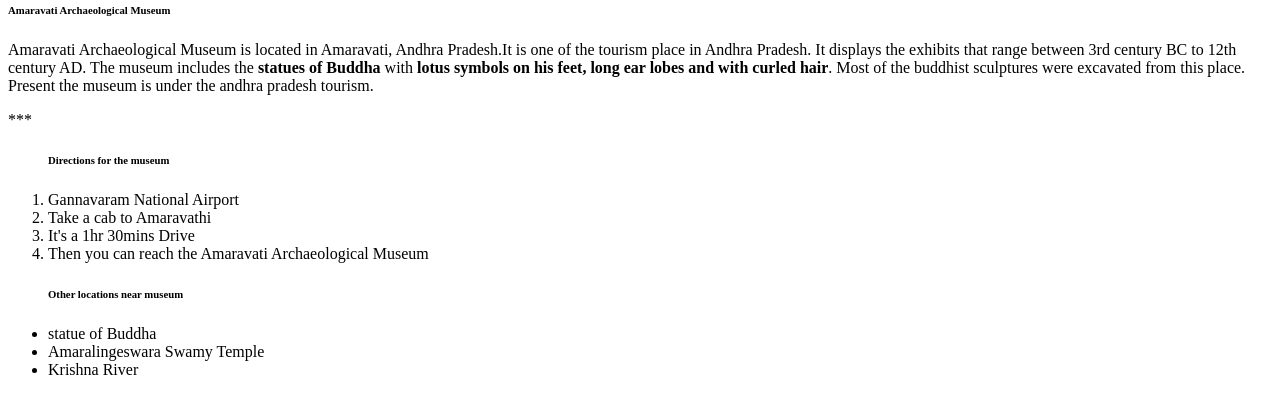
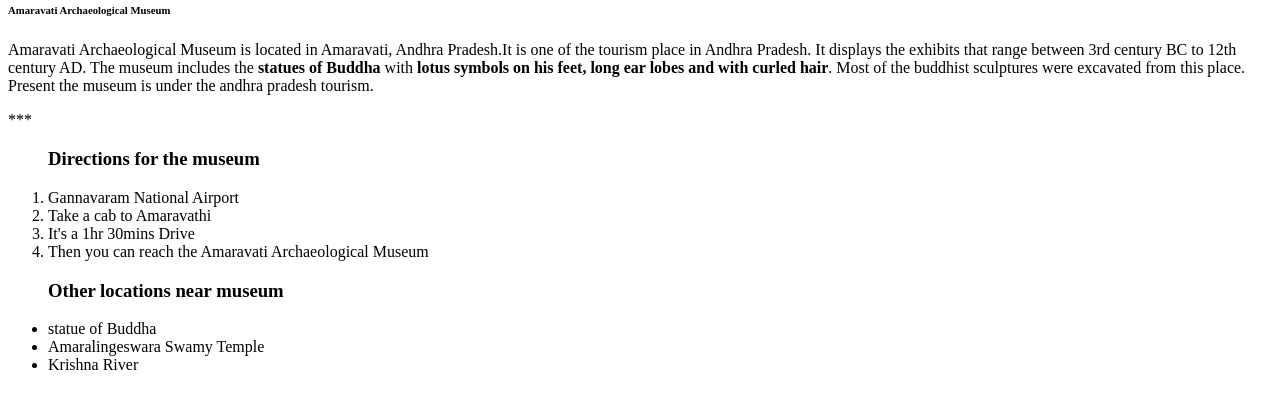
Before and after one commit to 44-563-Web-Apps-F22/44563-webapps-assignment-3-Abhivallabhaneni, a plain HTML site: page index.html in a window 1280 px wide. Shown: the part 79-492 px from the top of the page. Drawn offline with Linux system fonts and the light colour scheme.

Commit message:
added data

```diff
--- a/index.html
+++ b/index.html
@@ -13,7 +13,7 @@
 ***
 
 <ol>
-    <h6>Directions for the museum</h6>
+<h3>Directions for the museum</h3>
 <li>Gannavaram National Airport</li>
 <li>Take a cab to Amaravathi</li>
 <li>It's a 1hr 30mins Drive</li>
@@ -21,7 +21,7 @@
 </ol>
 
 <ul>
-    <h6>Other locations near museum</h6>
+<h3>Other locations near museum</h3>
 <li>statue of Buddha</li>
 <li>Amaralingeswara Swamy Temple</li>
 <li>Krishna River</li>
```
Lines whose indentation alone changed are shown as unchanged.
